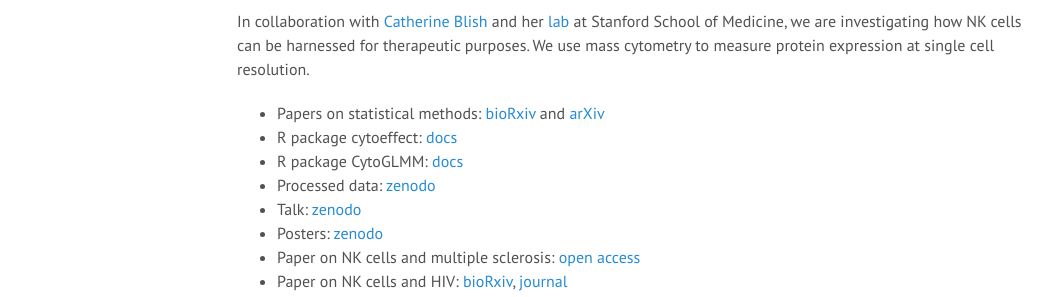
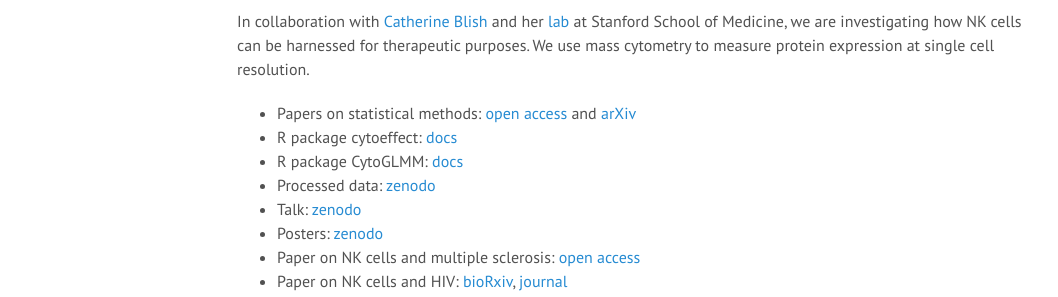
Before and after one commit to ChristofSeiler/ChristofSeiler.github.io, a Jekyll site: the page built from projects.md, in a window 1280 px wide and 900 px high. Shown: the part 275-572 px from the top of the window, without its empty margins (3-1061 px from the left). Built offline with Jekyll 4.4.1, drawn with Linux system fonts in a browser that asks for light colours.

Commit message:
updated link to open access article

```diff
--- a/projects.md
+++ b/projects.md
@@ -9,7 +9,7 @@ My complete publication list: [publications](http://christofseiler.github.io/pub
 
 In collaboration with [Catherine Blish](https://med.stanford.edu/profiles/catherine-blish) and her [lab](http://med.stanford.edu/blishlab.html) at Stanford School of Medicine, we are investigating how NK cells can be harnessed for therapeutic purposes. We use mass cytometry to measure protein expression at single cell resolution.
 
-* Papers on statistical methods: [bioRxiv](https://www.biorxiv.org/content/10.1101/2020.12.09.417584v1) and [arXiv](http://arxiv.org/abs/1903.07976)
+* Papers on statistical methods: [open access](https://doi.org/10.1186/s12859-021-04067-x) and [arXiv](http://arxiv.org/abs/1903.07976)
 * R package cytoeffect: [docs](https://christofseiler.github.io/cytoeffect/)
 * R package CytoGLMM: [docs](https://christofseiler.github.io/CytoGLMM/)
 * Processed data: [zenodo](https://doi.org/10.5281/zenodo.2652578)
```
